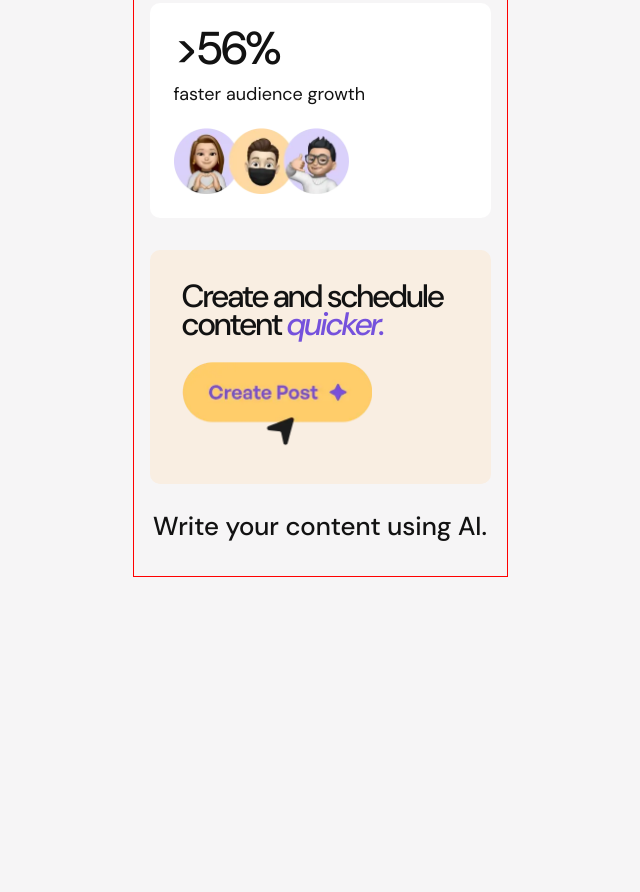
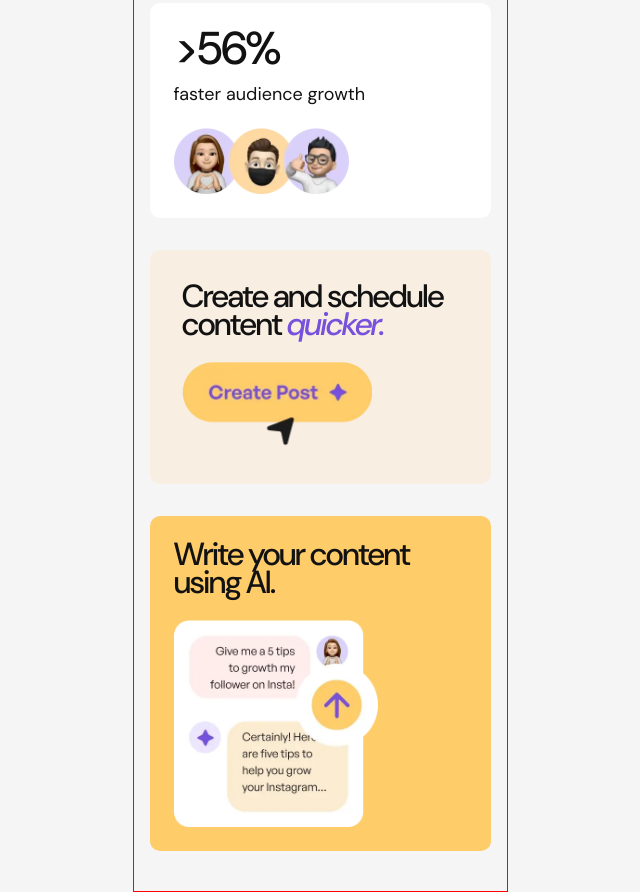
Before and after one commit to slavon213/bento-grid, a plain HTML site: page index.html in a window 1280 px wide. Shown: the part 1697-2589 px from the top of the page, without its empty margins (320-960 px from the left). Before the commit the page ends 2274 px from the top, so only its background shows below. Drawn offline with Linux system fonts and the light colour scheme.

Commit message:
add style to .write

```diff
--- a/css/style.css
+++ b/css/style.css
@@ -251,4 +251,21 @@ h2 {
         }
 
     }
+
+    .write {
+        background-color: var(--color-yellow-500);
+        justify-items: start;
+        padding: var(--spacing-300);
+        gap: var(--spacing-300);
+
+        h2 {
+            font-size: 32px;
+            line-height: 28px;
+            letter-spacing: -1.92px;
+        }
+
+        img {
+            width: 204px;
+        }
+    }
 }
--- a/index.html
+++ b/index.html
@@ -70,7 +70,9 @@
             <img src="./assets/images/illustration-create-post.webp" alt="image create post button">
             </article>
 
-            <article><h2>Write your content using AI.</h2></article>
+            <article class="write"><h2>Write your content using AI.</h2>
+            <img src="./assets/images/illustration-ai-content.webp" alt="">
+            </article>
         </div>
     </body>
 </html>
```
